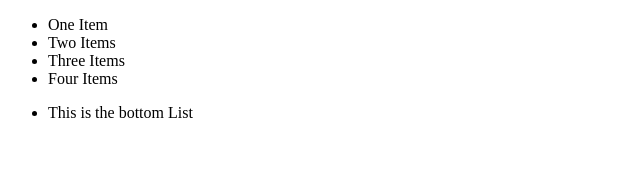
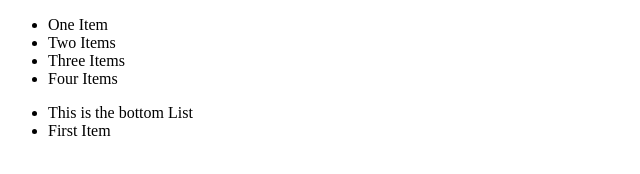
Before and after one commit to AbeMont/GitHub-Practice-2-Users-, a plain HTML site: page index.html in a window 1280 px wide. Shown: the full height of the page, 0-640 px from the left. Drawn offline with Linux system fonts and the light colour scheme.

Commit message:
Added first item on bottom list

```diff
--- a/index.html
+++ b/index.html
@@ -13,6 +13,7 @@
     </ul>
     <ul>
       <li>This is the bottom List</li>
+      <li>First Item</li>
     </ul>
   </body>
 </html>
```
